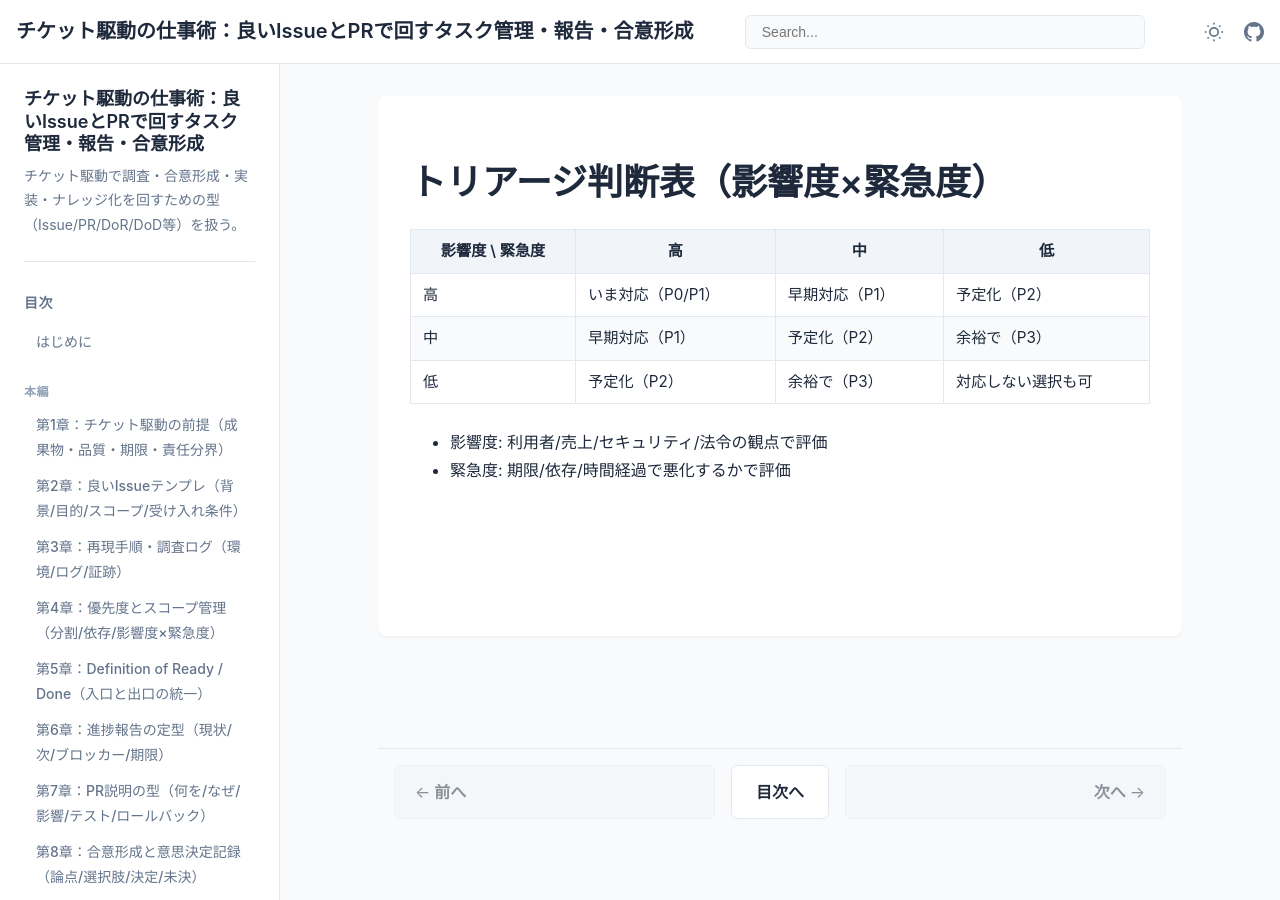
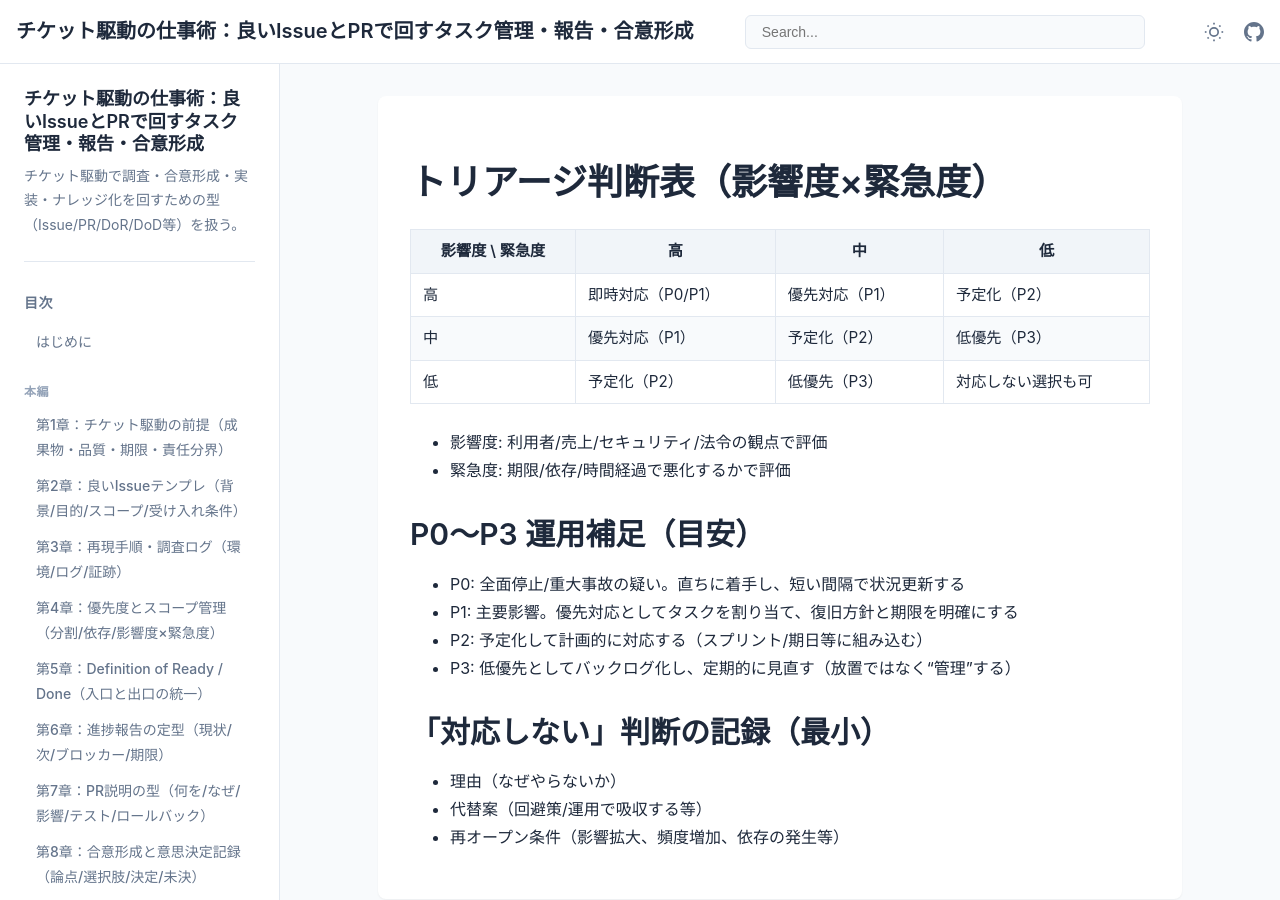
Before and after one commit to itdojp/issue-driven-work-book, a Jekyll site: the page built from docs/appendices/templates/triage-matrix/index.md, in a window 1280 px wide and 900 px high. Built offline with Jekyll 4.4.1, drawn with Linux system fonts in a browser that asks for light colours.

Commit message:
Fix edit links and refine triage matrix

```diff
--- a/docs/_layouts/book.html
+++ b/docs/_layouts/book.html
@@ -129,7 +129,7 @@
                 <!-- Edit on GitHub -->
                 {% if repo_url and page.path %}
                 <div class="edit-page">
-                    <a href="{{ repo_url }}/edit/{{ repo_branch }}/{{ page.path }}"
+                    <a href="{{ repo_url }}/edit/{{ repo_branch }}/docs/{{ page.path }}"
                        target="_blank"
                        rel="noopener"
                        class="edit-link">
--- a/docs/appendices/templates/triage-matrix/index.md
+++ b/docs/appendices/templates/triage-matrix/index.md
@@ -8,9 +8,22 @@ order: 907
 
 | 影響度 \ 緊急度 | 高 | 中 | 低 |
 |---|---|---|---|
-| 高 | いま対応（P0/P1） | 早期対応（P1） | 予定化（P2） |
-| 中 | 早期対応（P1） | 予定化（P2） | 余裕で（P3） |
-| 低 | 予定化（P2） | 余裕で（P3） | 対応しない選択も可 |
+| 高 | 即時対応（P0/P1） | 優先対応（P1） | 予定化（P2） |
+| 中 | 優先対応（P1） | 予定化（P2） | 低優先（P3） |
+| 低 | 予定化（P2） | 低優先（P3） | 対応しない選択も可 |
 
 - 影響度: 利用者/売上/セキュリティ/法令の観点で評価
 - 緊急度: 期限/依存/時間経過で悪化するかで評価
+
+## P0〜P3 運用補足（目安）
+
+- P0: 全面停止/重大事故の疑い。直ちに着手し、短い間隔で状況更新する
+- P1: 主要影響。優先対応としてタスクを割り当て、復旧方針と期限を明確にする
+- P2: 予定化して計画的に対応する（スプリント/期日等に組み込む）
+- P3: 低優先としてバックログ化し、定期的に見直す（放置ではなく“管理”する）
+
+## 「対応しない」判断の記録（最小）
+
+- 理由（なぜやらないか）
+- 代替案（回避策/運用で吸収する等）
+- 再オープン条件（影響拡大、頻度増加、依存の発生等）
```
